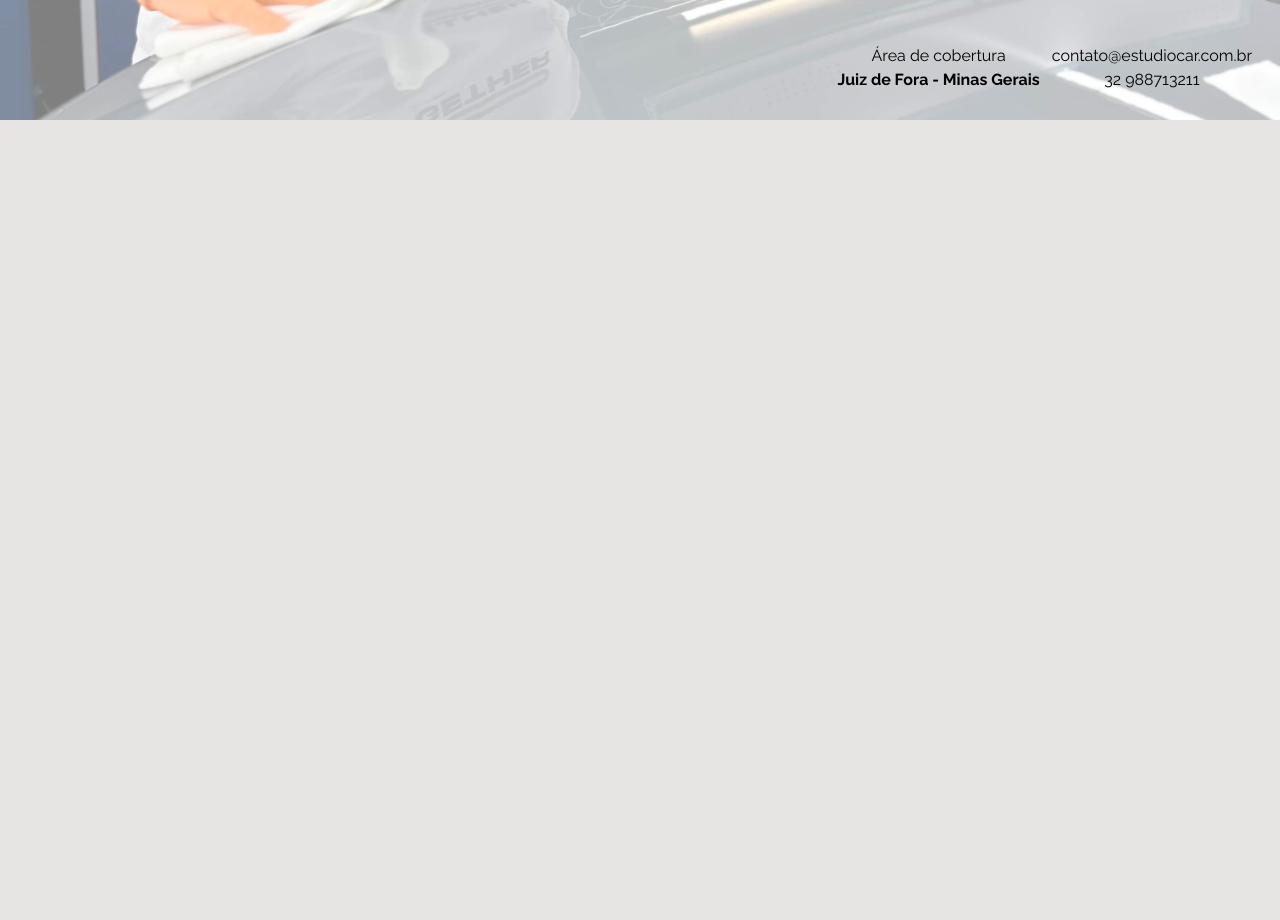
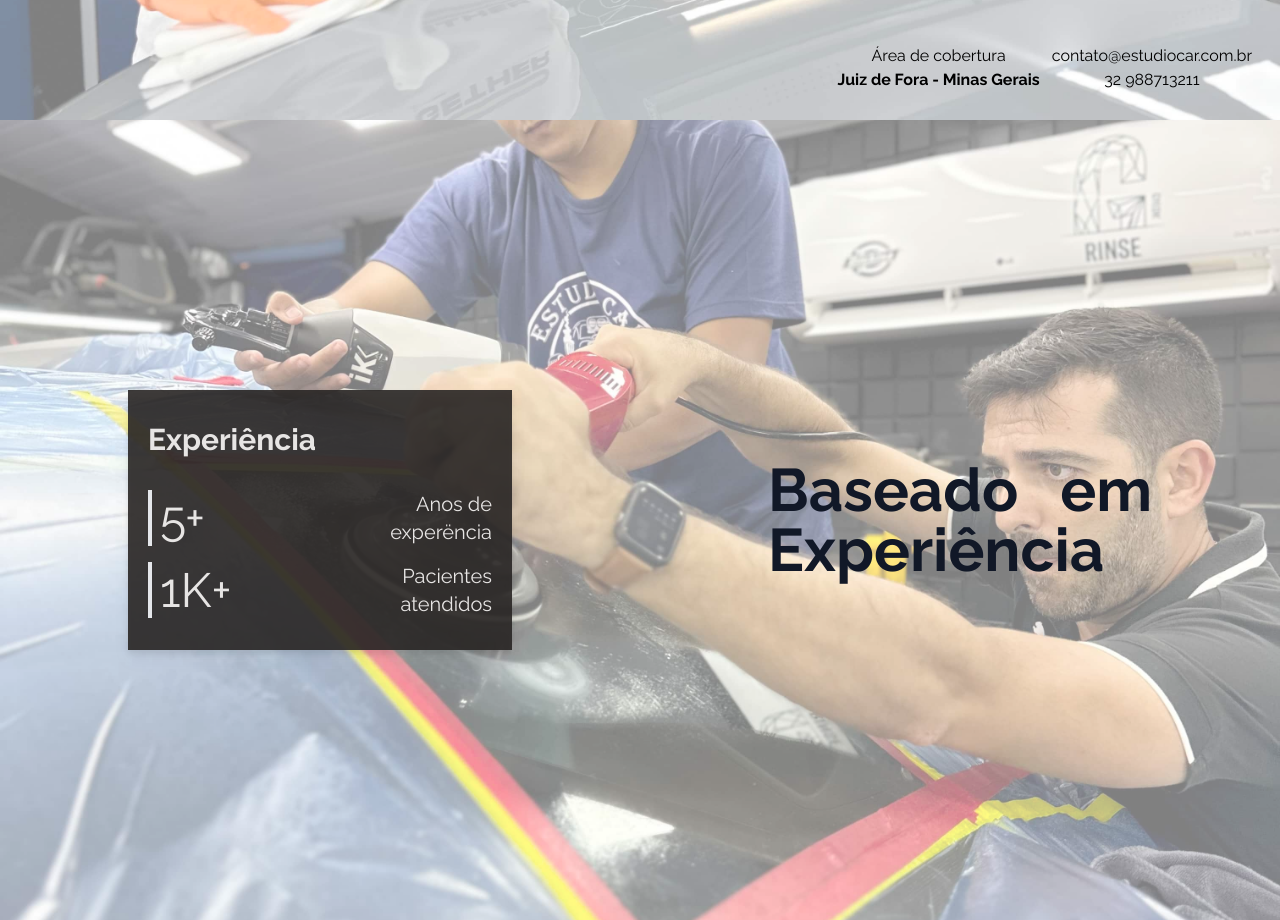
Before and after one commit to brunoprestesap/estudiocar, a React (Vite) app: page / in a window 1280 px wide. Shown: the part 680-1600 px from the top of the page. Before the commit the page ends 800 px from the top, so only its background shows below. Built offline with nearby package versions, Linux system fonts and the light colour scheme.

Commit message:
secão experience completa

```diff
--- a/src/App.jsx
+++ b/src/App.jsx
@@ -1,3 +1,4 @@
+import Experience from './components/Experience';
 import Main from './components/Main'
 import Sidenav from './components/Sidenav';
 
@@ -6,6 +7,7 @@ function App() {
   return (
     <div>
       <Main />
+      <Experience />
     </div>
   );
 }
--- /dev/null
+++ b/src/components/Experience.jsx
@@ -0,0 +1,50 @@
+import React from "react";
+import bgExperience from "../assets/IMG_0483.jpeg";
+
+const Experience = () => {
+  return (
+    <div className="relative">
+      <img
+        src={bgExperience}
+        className="w-full h-96 md:h-screen object-cover"
+        alt="background experiencia"
+      />
+
+      <div className="bg-white/50 w-full h-full absolute top-0 left-0">
+        <div className="h-full flex justify-around items-center">
+          <div className="w-80 md:w-96 m-5 md:m-0 group bg-stone-800 bg-opacity-90 drop-shadow-lg bg-blend-screen text-stone-200 py-8 px-5">
+            <h2 className="font-bold text-xl md:text-3xl">Experiência</h2>
+
+            <div>
+              <div className="flex justify-between items-center mt-8 border-l-4 pl-2 border-l-gray-200">
+                <h2 className="text-5xl lg:text-5xl">5+</h2>
+                <h2 className="text-sm lg:text-xl text-right">
+                  Anos de
+                  <br />
+                  experëncia
+                </h2>
+              </div>
+
+              <div className="flex justify-between items-center mt-4 border-l-4 pl-2 border-l-gray-200">
+                <h2 className="text-5xl lg:text-5xl">1K+</h2>
+                <h2 className="text-sm lg:text-xl text-right">
+                  Pacientes
+                  <br />
+                  atendidos
+                </h2>
+              </div>
+            </div>
+          </div>
+
+          <div className="md:w-96">
+            <h2 className="text-3xl md:text-6xl text-center md:text-justify font-bold text-gray-900">
+              Baseado em Experiência
+            </h2>
+          </div>
+        </div>
+      </div>
+    </div>
+  );
+};
+
+export default Experience;
```
